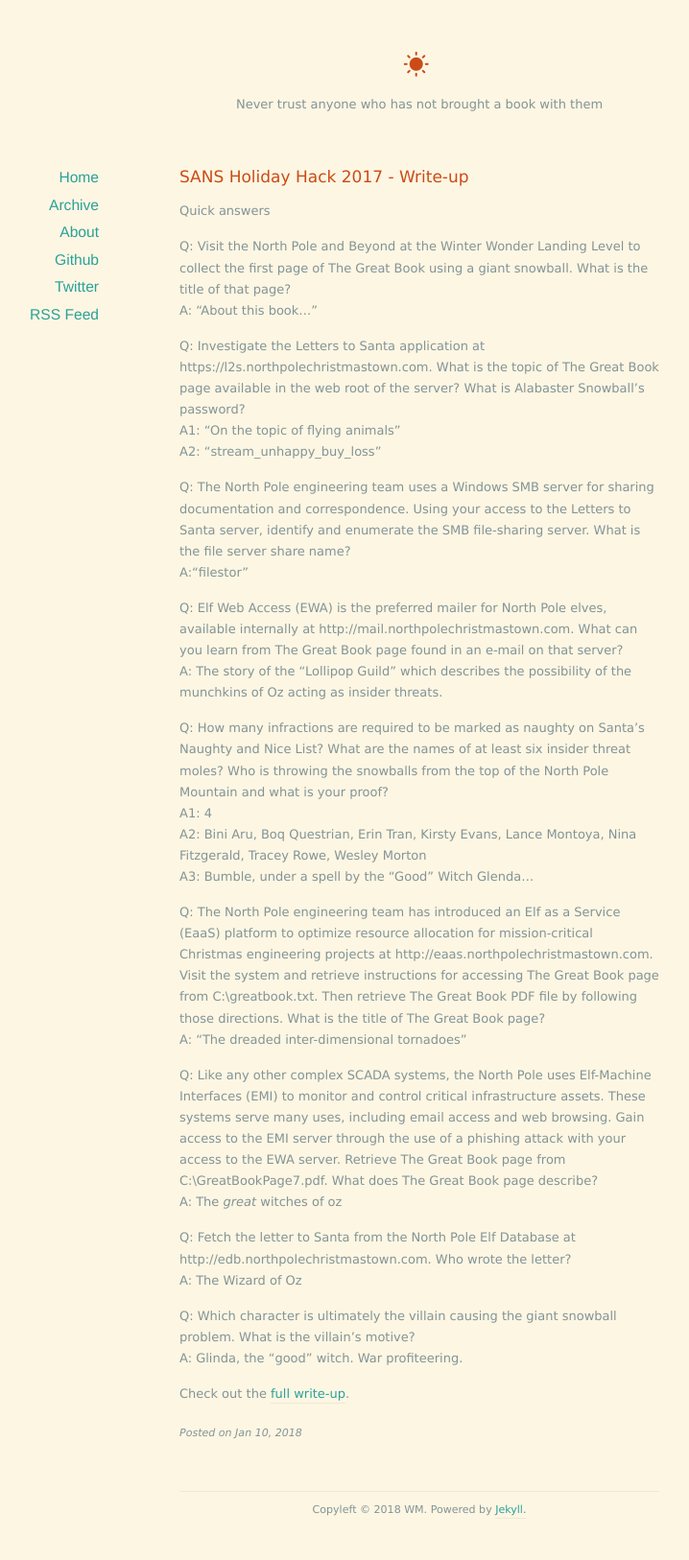
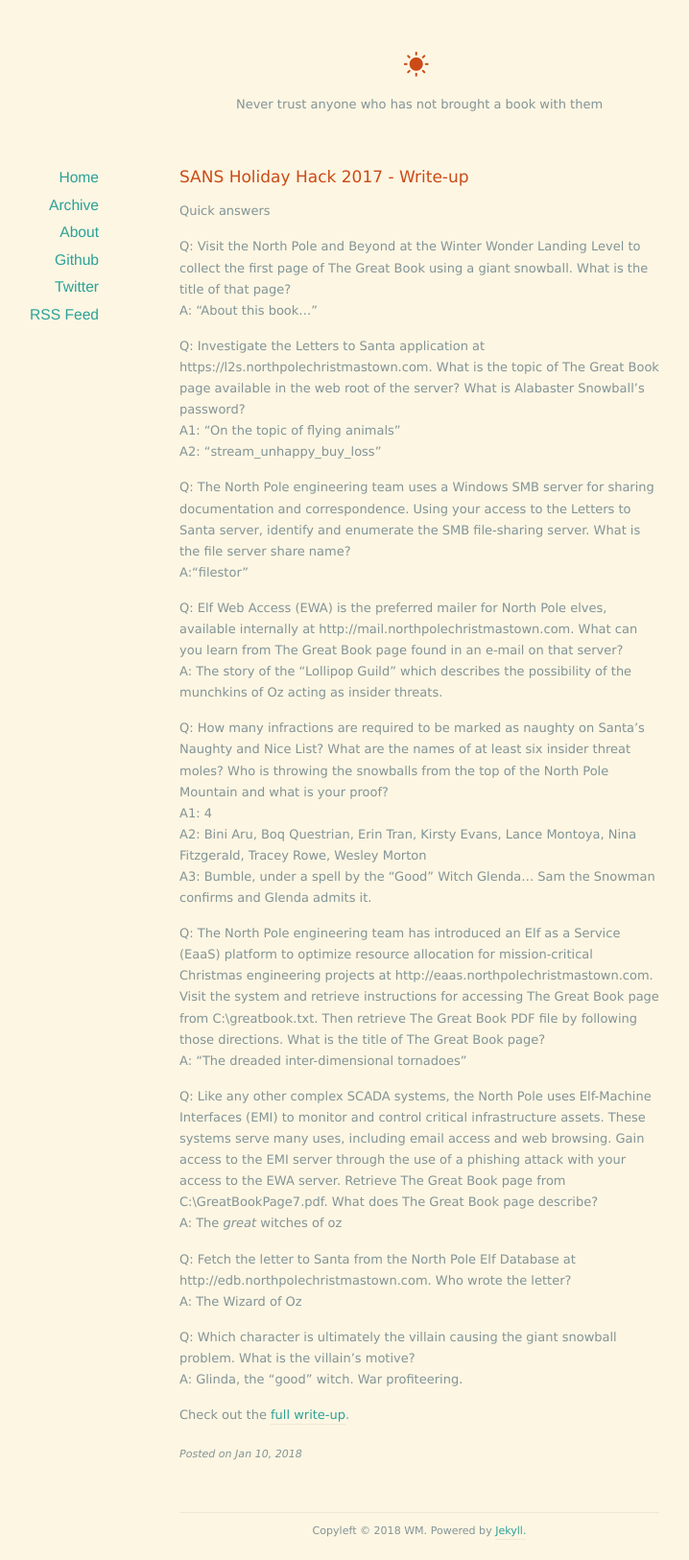
Before and after one commit to dotwayland/dotwayland.github.io, a Jekyll site: the page built from _posts/2017-01-10-HolidayHack2017.md, in a window 1280 px wide. Shown: the whole page at 96% size, without its empty margins (203-921 px from the left). Built offline with Jekyll 4.4.1, drawn with Linux system fonts in a browser that asks for light colours; nearby versions of some CDN libraries; before the commit the page ends 1604 px from its top, so only the background shows below that.

Commit message:
Update 2017-01-10-HolidayHack2017.md

```diff
--- a/_posts/2017-01-10-HolidayHack2017.md
+++ b/_posts/2017-01-10-HolidayHack2017.md
@@ -23,7 +23,7 @@
 Q: How many infractions are required to be marked as naughty on Santa’s Naughty and Nice List? What are the names of at least six insider threat moles? Who is throwing the snowballs from the top of the North Pole Mountain and what is your proof?
 A1: 4
 A2: Bini Aru, Boq Questrian, Erin Tran, Kirsty Evans, Lance Montoya, Nina Fitzgerald, Tracey Rowe, Wesley Morton
-A3: Bumble, under a spell by the “Good” Witch Glenda…
+A3: Bumble, under a spell by the “Good” Witch Glenda… Sam the Snowman confirms and Glenda admits it.
 
 Q: The North Pole engineering team has introduced an Elf as a Service (EaaS) platform to optimize resource allocation for mission-critical Christmas engineering projects at http://eaas.northpolechristmastown.com. Visit the system and retrieve instructions for accessing The Great Book page from C:\greatbook.txt. Then retrieve The Great Book PDF file by following those directions. What is the title of The Great Book page?
 A: "The dreaded inter-dimensional tornadoes"
```
